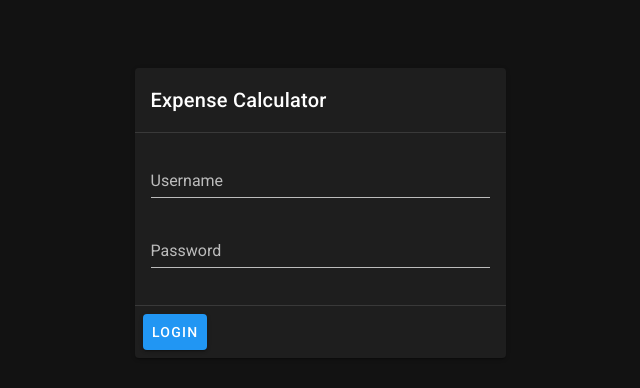
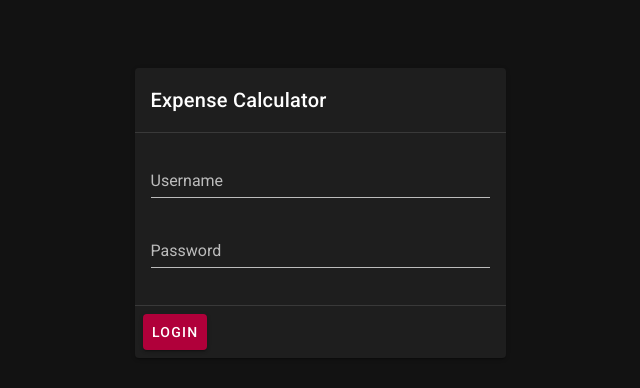
Before and after one commit to dovahkiin16/expense-calculator-vue, a Vue app: page /#/login in a window 1280 px wide. Shown: the top 388 px of the page, without its empty margins (320-960 px from the left). Built offline with nearby package versions, Linux system fonts and the light colour scheme.

Commit message:
Add colors

```diff
--- a/src/components/nav-drawer.vue
+++ b/src/components/nav-drawer.vue
@@ -1,9 +1,13 @@
 <template>
     <v-navigation-drawer app clipped>
-        <v-list dense nav>
+        <v-list
+                dense
+                nav
+        >
             <v-list-item
                     :key="item.title"
                     :to="item.link"
+                    color="secondary"
                     v-for="item in items"
             >
                 <v-list-item-icon>
--- a/src/plugins/vuetify.js
+++ b/src/plugins/vuetify.js
@@ -7,5 +7,11 @@ Vue.use(Vuetify)
 export default new Vuetify({
   theme: {
     dark: true,
+    themes: {
+      dark: {
+        primary: '#b0003a',
+        secondary: '#64d8cb',
+      },
+    }
   },
 })
--- a/src/views/Home.vue
+++ b/src/views/Home.vue
@@ -1,7 +1,11 @@
 <template>
     <div class="app-container">
         <nav-drawer/>
-        <v-app-bar app clipped-left>
+        <v-app-bar
+                app
+                clipped-left
+                color="primary"
+        >
             <v-toolbar-title>Expense Calculator</v-toolbar-title>
         </v-app-bar>
         <v-content>
```
